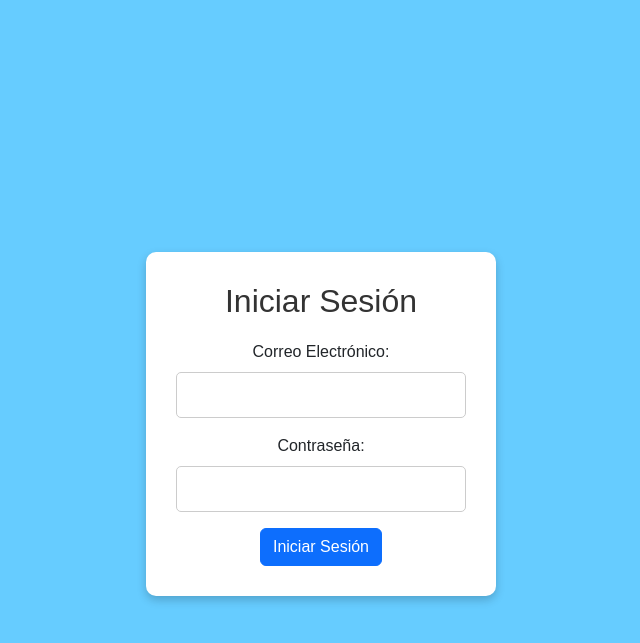
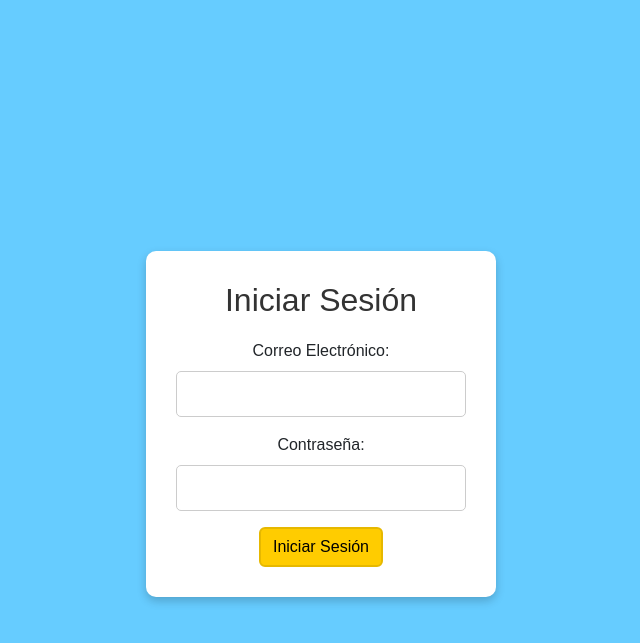
Before and after one commit to PACJ26/Gestor_Clases, a PHP site: page / in a window 1280 px wide. Shown: the top 643 px of the page, without its empty margins (319-959 px from the left). Run offline with PHP 8.4, Linux system fonts and the light colour scheme; some libraries are stand-ins or nearby versions.

Commit message:
se cambiar la clase del boton a btn-yellow

```diff
--- a/Vista/index.php
+++ b/Vista/index.php
@@ -28,7 +28,7 @@ session_start();
                 <label class="form-label">Contraseña:</label>
                 <input type="password" name="contraseña" class="form-control" required>
             </div>
-            <button type="submit" class="btn btn-primary">Iniciar Sesión</button>
+            <button type="submit" class="btn btn-yellow">Iniciar Sesión</button>
         </form>
     </div>
 
```
